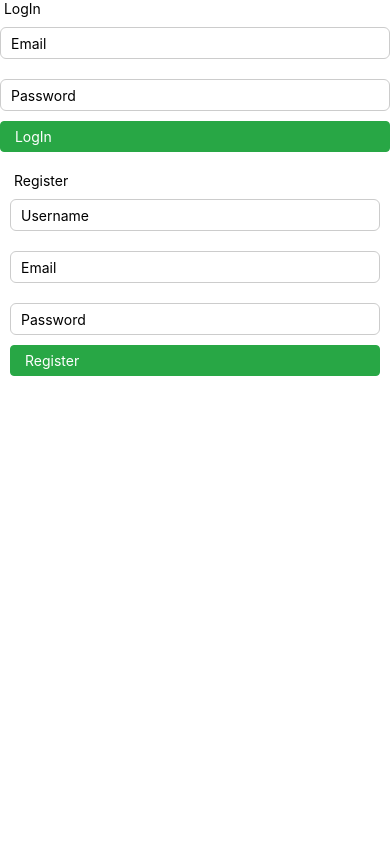
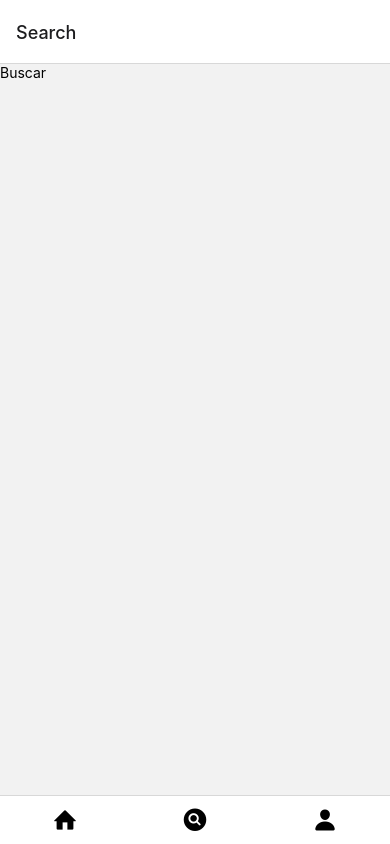
Before and after one commit to ppla2001/final-react-native, a React Native app: screen /Search in a window 390 px wide. Built offline with nearby package versions, Linux system fonts and the light colour scheme.

Commit message:
empece navegacion

```diff
--- a/App.js
+++ b/App.js
@@ -1,13 +1,10 @@
 import React from "react";
 import { View } from "react-native";
+import TabNavigation from "./src/Navigation/TabNavigation";
+import Home from "./src/screens/Home/Home";
 import Login from "./src/screens/Login/Login";
 import Register from "./src/screens/Register/Register";
 
 export default function App() {
-  return (
-    <View>
-      <Login></Login>
-      <Register></Register>
-    </View>
-  );
+  return <TabNavigation></TabNavigation>;
 }
--- /dev/null
+++ b/src/Navigation/TabNavigation.js
@@ -0,0 +1,44 @@
+import React from "react";
+import { NavigationContainer } from "@react-navigation/native";
+import { createBottomTabNavigator } from "@react-navigation/bottom-tabs";
+import { Entypo } from "@expo/vector-icons";
+import { Ionicons } from "@expo/vector-icons";
+import Home from "../screens/Home/Home";
+import Profile from "../screens/Profile/Profile";
+import Search from "../screens/Search/Search";
+
+const Tab = createBottomTabNavigator();
+
+export default function TabNavigation() {
+  return (
+    <NavigationContainer>
+      <Tab.Navigator screenOptions={{ tabBarShowLabel: false }}>
+        <Tab.Screen
+          name="Home"
+          component={Home}
+          options={{
+            tabBarIcon: () => <Entypo name="home" size={24} color="black" />,
+          }}
+        />
+        <Tab.Screen
+          name="Search"
+          component={Search}
+          options={{
+            tabBarIcon: () => (
+              <Ionicons name="search-circle" size={30} color="black" />
+            ),
+          }}
+        />
+        <Tab.Screen
+          name="Profile"
+          component={Profile}
+          options={{
+            tabBarIcon: () => (
+              <Ionicons name="person" size={24} color="black" />
+            ),
+          }}
+        />
+      </Tab.Navigator>
+    </NavigationContainer>
+  );
+}
--- /dev/null
+++ b/src/screens/Home/Home.js
@@ -0,0 +1,12 @@
+import React, { Component } from "react";
+import { View, Text } from "react-native";
+
+export default class Home extends Component {
+  render() {
+    return (
+      <View>
+        <Text>Home</Text>
+      </View>
+    );
+  }
+}
--- /dev/null
+++ b/src/screens/Profile/Profile.js
@@ -0,0 +1,12 @@
+import React, { Component } from "react";
+import { View, Text } from "react-native";
+
+export default class Profile extends Component {
+  render() {
+    return (
+      <View>
+        <Text> Perfil</Text>
+      </View>
+    );
+  }
+}
--- /dev/null
+++ b/src/screens/Search/Search.js
@@ -0,0 +1,12 @@
+import React, { Component } from "react";
+import { View, Text } from "react-native";
+
+export default class Search extends Component {
+  render() {
+    return (
+      <View>
+        <Text>Buscar</Text>
+      </View>
+    );
+  }
+}
```
